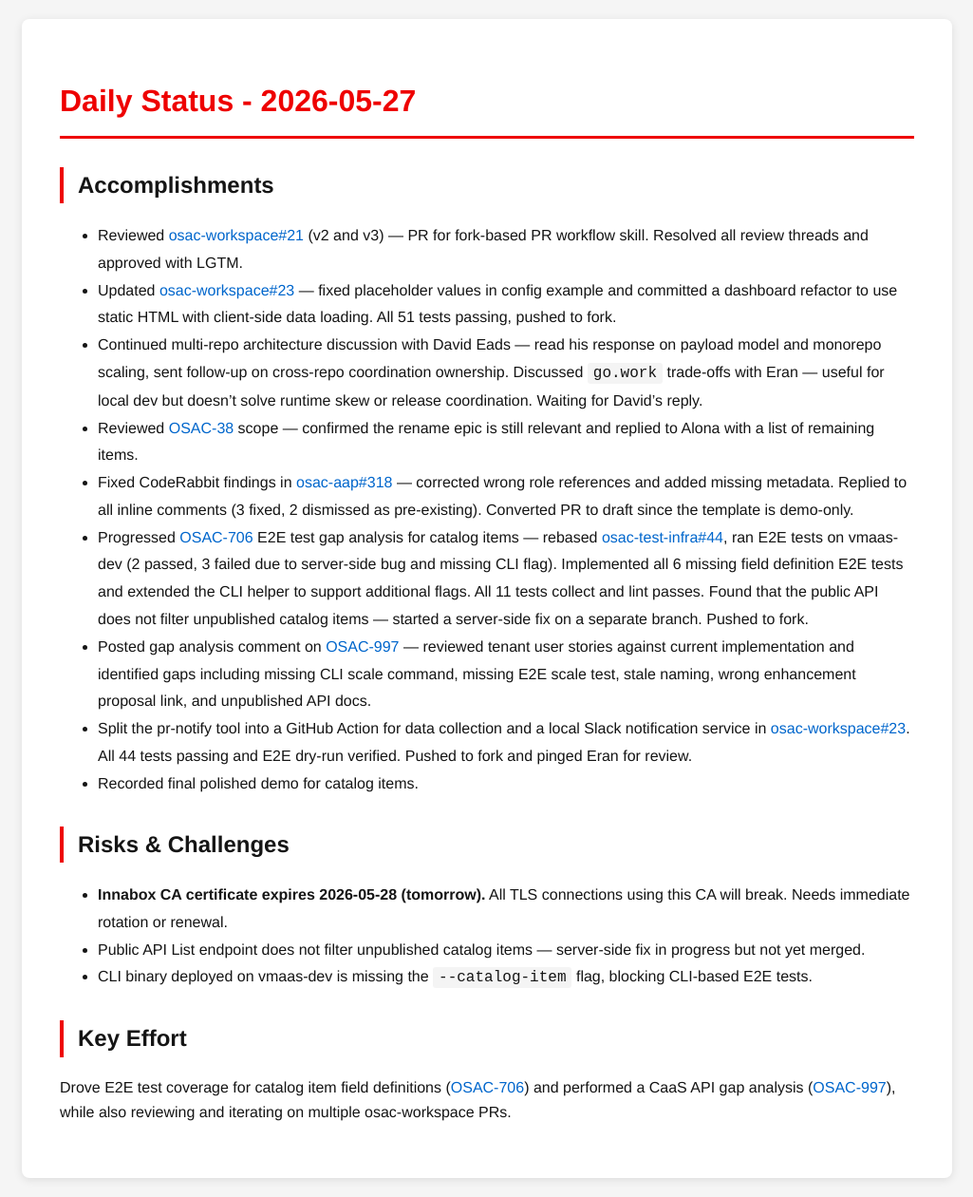
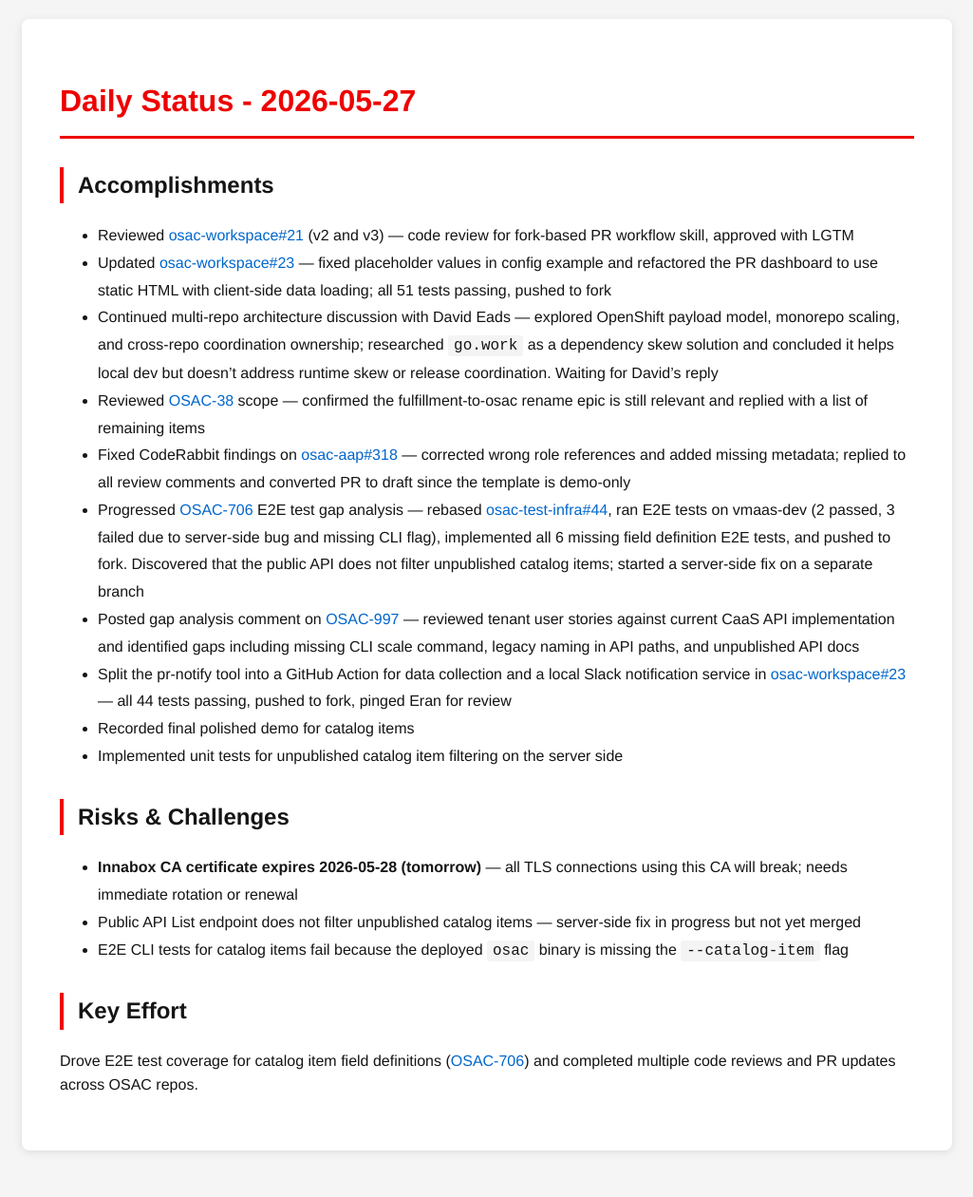
Before and after one commit to tzvatot/daily-status, a Jekyll site: the page built from 2026-05-27.md, in a window 1280 px wide. Shown: the whole page at 95% size, without its empty margins (127-1152 px from the left). Built offline with Jekyll 4.4.1, drawn with Linux system fonts in a browser that asks for light colours; after the commit the page ends 1231 px from its top, so only the background shows below that.

Commit message:
Daily status update - 2026-05-27

```diff
--- a/2026-05-27.md
+++ b/2026-05-27.md
@@ -7,20 +7,21 @@
 # Daily Status - 2026-05-27
 
 ## Accomplishments
-- Reviewed [osac-workspace#21](https://github.com/osac-project/osac-workspace/pull/21) (v2 and v3) — PR for fork-based PR workflow skill. Resolved all review threads and approved with LGTM.
-- Updated [osac-workspace#23](https://github.com/osac-project/osac-workspace/pull/23) — fixed placeholder values in config example and committed a dashboard refactor to use static HTML with client-side data loading. All 51 tests passing, pushed to fork.
-- Continued multi-repo architecture discussion with David Eads — read his response on payload model and monorepo scaling, sent follow-up on cross-repo coordination ownership. Discussed `go.work` trade-offs with Eran — useful for local dev but doesn't solve runtime skew or release coordination. Waiting for David's reply.
-- Reviewed [OSAC-38](https://redhat.atlassian.net/browse/OSAC-38) scope — confirmed the rename epic is still relevant and replied to Alona with a list of remaining items.
-- Fixed CodeRabbit findings in [osac-aap#318](https://github.com/osac-project/osac-aap/pull/318) — corrected wrong role references and added missing metadata. Replied to all inline comments (3 fixed, 2 dismissed as pre-existing). Converted PR to draft since the template is demo-only.
-- Progressed [OSAC-706](https://redhat.atlassian.net/browse/OSAC-706) E2E test gap analysis for catalog items — rebased [osac-test-infra#44](https://github.com/osac-project/osac-test-infra/pull/44), ran E2E tests on vmaas-dev (2 passed, 3 failed due to server-side bug and missing CLI flag). Implemented all 6 missing field definition E2E tests and extended the CLI helper to support additional flags. All 11 tests collect and lint passes. Found that the public API does not filter unpublished catalog items — started a server-side fix on a separate branch. Pushed to fork.
-- Posted gap analysis comment on [OSAC-997](https://redhat.atlassian.net/browse/OSAC-997) — reviewed tenant user stories against current implementation and identified gaps including missing CLI scale command, missing E2E scale test, stale naming, wrong enhancement proposal link, and unpublished API docs.
-- Split the pr-notify tool into a GitHub Action for data collection and a local Slack notification service in [osac-workspace#23](https://github.com/osac-project/osac-workspace/pull/23). All 44 tests passing and E2E dry-run verified. Pushed to fork and pinged Eran for review.
-- Recorded final polished demo for catalog items.
+- Reviewed [osac-workspace#21](https://github.com/osac-project/osac-workspace/pull/21) (v2 and v3) — code review for fork-based PR workflow skill, approved with LGTM
+- Updated [osac-workspace#23](https://github.com/osac-project/osac-workspace/pull/23) — fixed placeholder values in config example and refactored the PR dashboard to use static HTML with client-side data loading; all 51 tests passing, pushed to fork
+- Continued multi-repo architecture discussion with David Eads — explored OpenShift payload model, monorepo scaling, and cross-repo coordination ownership; researched `go.work` as a dependency skew solution and concluded it helps local dev but doesn't address runtime skew or release coordination. Waiting for David's reply
+- Reviewed [OSAC-38](https://redhat.atlassian.net/browse/OSAC-38) scope — confirmed the fulfillment-to-osac rename epic is still relevant and replied with a list of remaining items
+- Fixed CodeRabbit findings on [osac-aap#318](https://github.com/osac-project/osac-aap/pull/318) — corrected wrong role references and added missing metadata; replied to all review comments and converted PR to draft since the template is demo-only
+- Progressed [OSAC-706](https://redhat.atlassian.net/browse/OSAC-706) E2E test gap analysis — rebased [osac-test-infra#44](https://github.com/osac-project/osac-test-infra/pull/44), ran E2E tests on vmaas-dev (2 passed, 3 failed due to server-side bug and missing CLI flag), implemented all 6 missing field definition E2E tests, and pushed to fork. Discovered that the public API does not filter unpublished catalog items; started a server-side fix on a separate branch
+- Posted gap analysis comment on [OSAC-997](https://redhat.atlassian.net/browse/OSAC-997) — reviewed tenant user stories against current CaaS API implementation and identified gaps including missing CLI scale command, legacy naming in API paths, and unpublished API docs
+- Split the pr-notify tool into a GitHub Action for data collection and a local Slack notification service in [osac-workspace#23](https://github.com/osac-project/osac-workspace/pull/23) — all 44 tests passing, pushed to fork, pinged Eran for review
+- Recorded final polished demo for catalog items
+- Implemented unit tests for unpublished catalog item filtering on the server side
 
 ## Risks & Challenges
-- **Innabox CA certificate expires 2026-05-28 (tomorrow).** All TLS connections using this CA will break. Needs immediate rotation or renewal.
-- Public API List endpoint does not filter unpublished catalog items — server-side fix in progress but not yet merged.
-- CLI binary deployed on vmaas-dev is missing the `--catalog-item` flag, blocking CLI-based E2E tests.
+- **Innabox CA certificate expires 2026-05-28 (tomorrow)** — all TLS connections using this CA will break; needs immediate rotation or renewal
+- Public API List endpoint does not filter unpublished catalog items — server-side fix in progress but not yet merged
+- E2E CLI tests for catalog items fail because the deployed `osac` binary is missing the `--catalog-item` flag
 
 ## Key Effort
-Drove E2E test coverage for catalog item field definitions ([OSAC-706](https://redhat.atlassian.net/browse/OSAC-706)) and performed a CaaS API gap analysis ([OSAC-997](https://redhat.atlassian.net/browse/OSAC-997)), while also reviewing and iterating on multiple osac-workspace PRs.
+Drove E2E test coverage for catalog item field definitions ([OSAC-706](https://redhat.atlassian.net/browse/OSAC-706)) and completed multiple code reviews and PR updates across OSAC repos.
```
